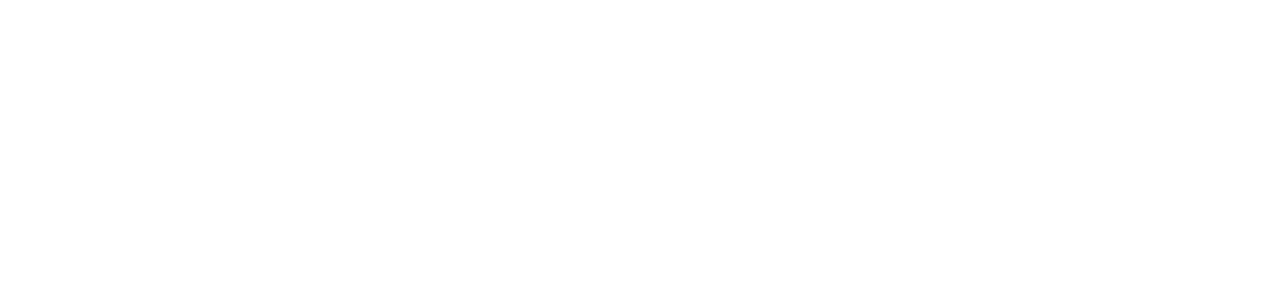
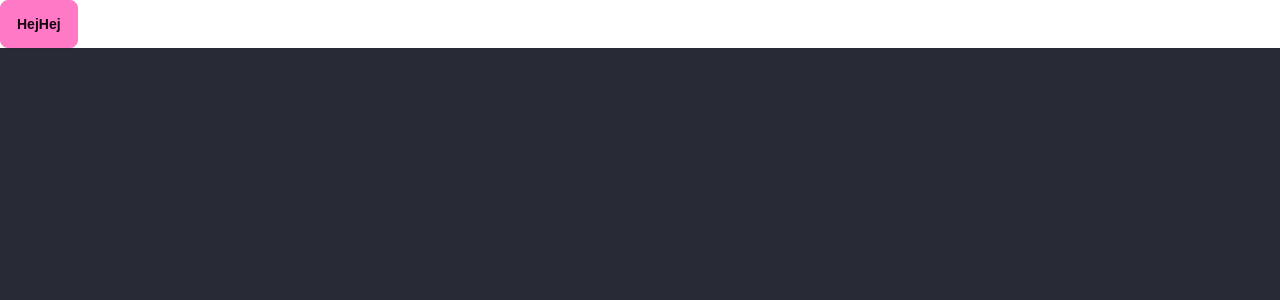
Before and after one commit to SofiaSyntax/ai-site-group-task, a Next.js app: page / in a window 1280 px wide. Shown: the top 300 px of the page. Built offline with nearby package versions, Linux system fonts and the light colour scheme.

Commit message:
daisyui added

```diff
--- a/package.json
+++ b/package.json
@@ -15,6 +15,7 @@
     "react-dom": "^19.0.0"
   },
   "devDependencies": {
+    "daisyui": "^4.12.23",
     "postcss": "^8",
     "tailwindcss": "^3.4.1"
   }
--- a/pages/_app.js
+++ b/pages/_app.js
@@ -1,4 +1,5 @@
 import "@/styles/globals.css";
+import "../styles/globals.css"
 
 export default function App({ Component, pageProps }) {
   return <Component {...pageProps} />;
--- a/pages/index.js
+++ b/pages/index.js
@@ -1,5 +1,5 @@
 import React from "react";
 
 export default function Home() {
-  return <div></div>;
+  return <button className="btn btn-primary">HejHej</button>;
 }
--- a/tailwind.config.mjs
+++ b/tailwind.config.mjs
@@ -13,5 +13,8 @@
       },
     },
   },
-  plugins: [],
+  plugins: [require("daisyui")],
+  daisyui: {
+    themes: ["dracula",],
+  },
 };
```
Also changed, not shown: 1 other file (tests, documents, lock files or other folders).
